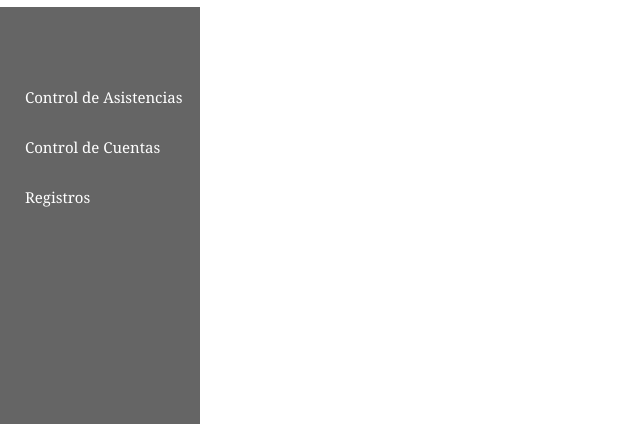
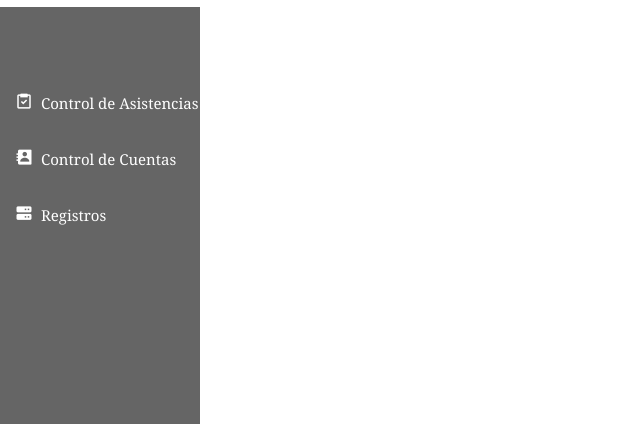
Before and after one commit to jascalona/monitoring, a PHP site: page /panel.html in a window 1280 px wide. Shown: the part 60-484 px from the top of the page, without its empty margins (0-640 px from the left). Run offline with PHP 8.4, Linux system fonts and the light colour scheme.

Commit message:
frontend

```diff
--- a/CSS/style.css
+++ b/CSS/style.css
@@ -28,6 +28,7 @@ nav{
 }
 
 nav .nav-links {
+    display: block;
     font-size: 15px;
     margin-left: 25px;
     list-style: none;
@@ -36,10 +37,23 @@ nav .nav-links {
 
 
 .nav-links li{
-    padding-top: 30px;
+    padding-top: 35px;
 }
+
+.nav-links li i{
+    margin-left: -10px;
+    font-size: 18px;
+    padding-right: 8px;
+    display: ;
+}
+
 
 .nav-links li a{
     color: #fff;
     text-decoration: none;
 }
+
+ul li {
+    display: flex;
+    align-items: ;
+}
--- a/panel.html
+++ b/panel.html
@@ -23,9 +23,9 @@
 
             <nav>
                 <ul class="nav-links">
-                    <li><a href="">Control de Asistencias</a></li>
-                    <li><a href="">Control de Cuentas</a></li>
-                    <li><a href="">Registros</a></li>
+                    <li><a href=""><i class='bx bx-task'></i>Control de Asistencias</a></li>
+                    <li><a href=""><i class='bx bxs-contact'></i>Control de Cuentas</a></li>
+                    <li><a href=""><i class='bx bxs-server' ></i>Registros</a></li>
                 </ul>
 
             </nav>
```
